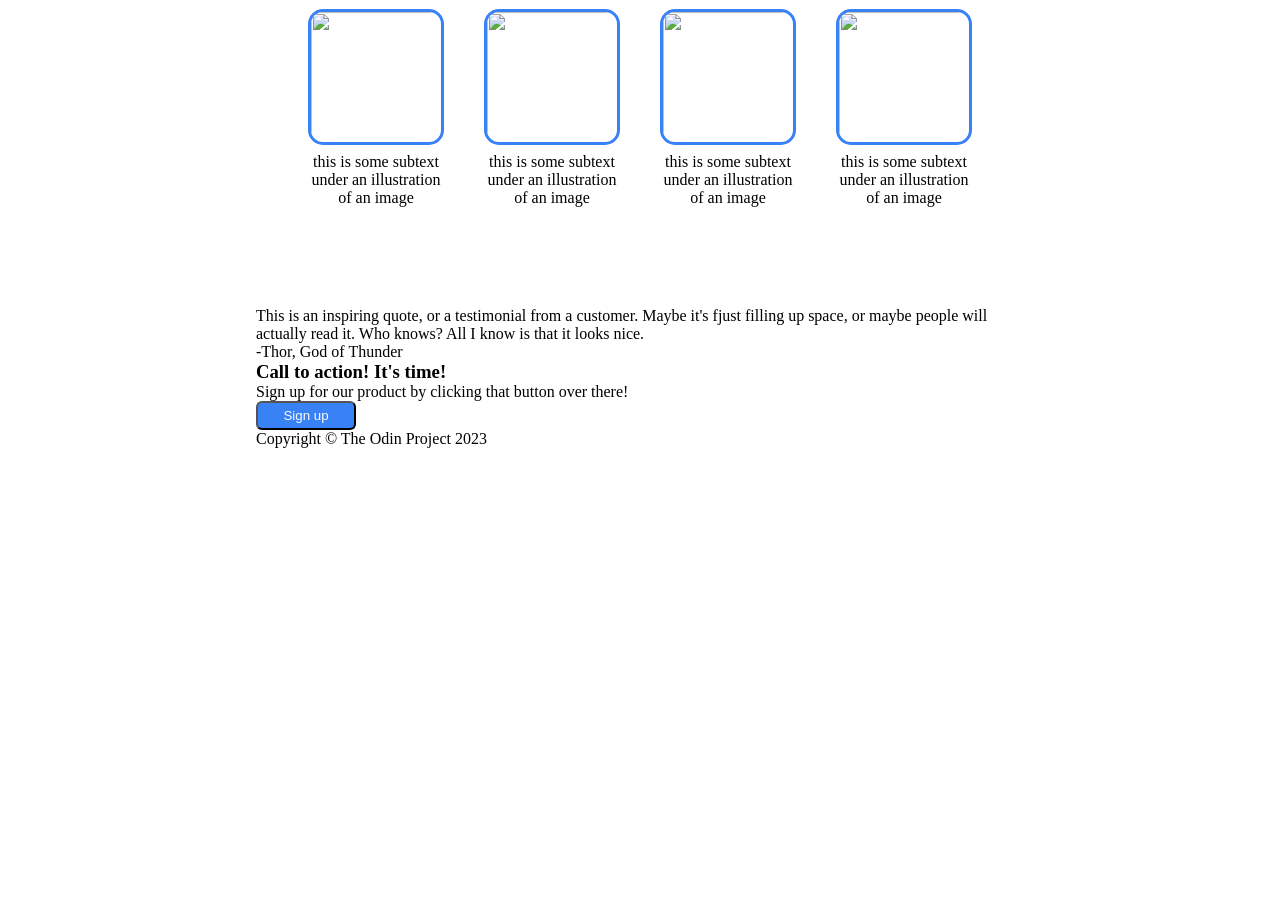
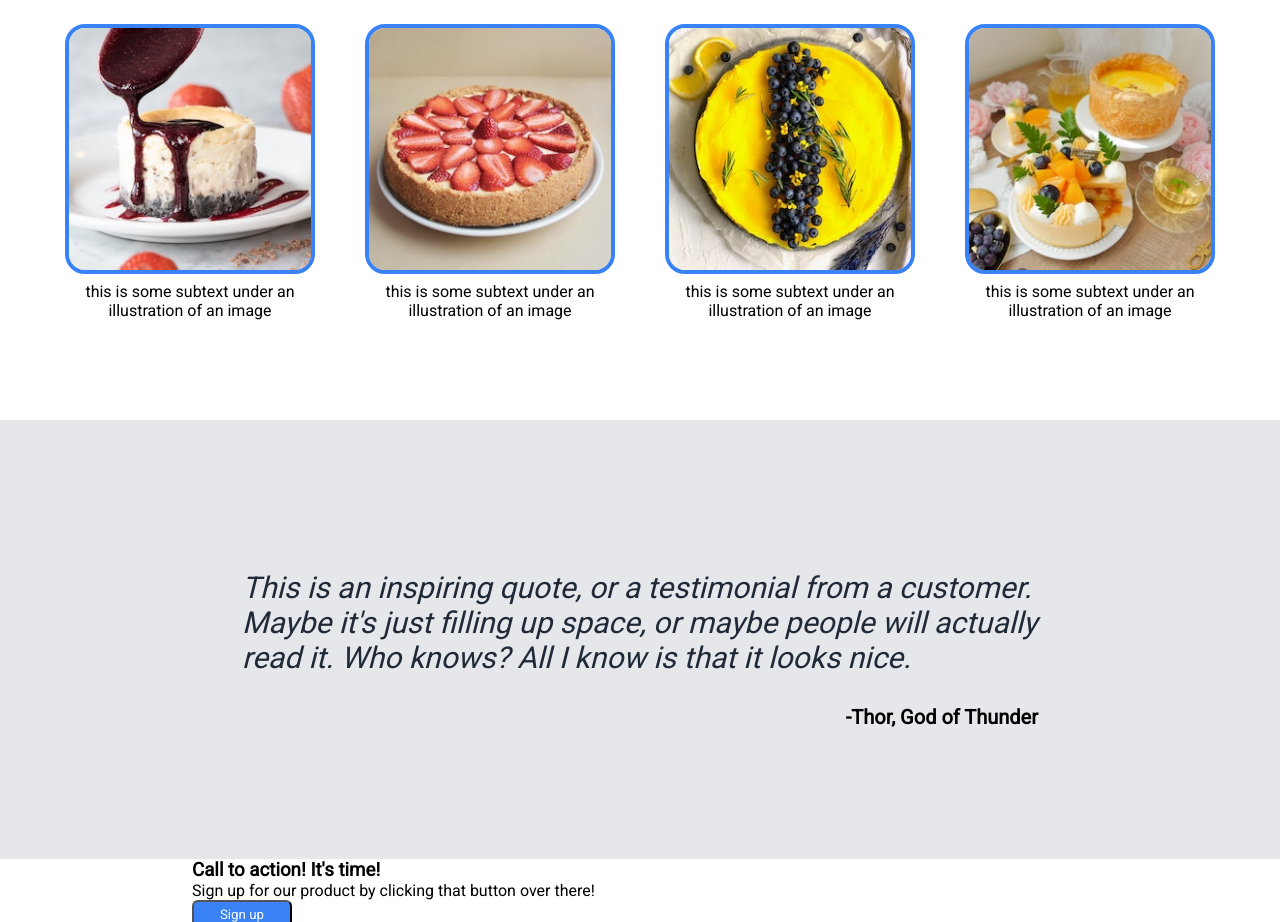
Before and after one commit to johngarden44/odin-landing-page, a plain HTML site: page index.html in a window 1280 px wide. Shown: the part 591-1513 px from the top of the page. Before the commit the page ends 1039 px from the top, so only its background shows below. Drawn offline with Linux system fonts and the light colour scheme.

Commit message:
add quoteblock css, fix figure positioning/sizing, add cake pictures

```diff
--- a/index.html
+++ b/index.html
@@ -6,6 +6,7 @@
     <meta name="viewport" content="width=device-width, initial-scale=1.0">
     <title>Landing Page</title>
     <link rel="stylesheet" href="styles.css">
+    <link rel="stylesheet" href="//fonts.googleapis.com/css?family=Roboto">
 </head>
 <body>
     <div class="header">
@@ -29,14 +30,14 @@
     <div class="product-info">
         <h2>Some random information.</h2>
             <ul class="product-image-container">
-                <li><figure><img src=#><figcaption>this is some subtext under an illustration of an image</figcaption></figure></li>
-                <li><figure><img src=#><figcaption>this is some subtext under an illustration of an image</figcaption></figure></li>
-                <li><figure><img src=#><figcaption>this is some subtext under an illustration of an image</figcaption></figure></li>
-                <li><figure><img src=#><figcaption>this is some subtext under an illustration of an image</figcaption></figure></li>
+                <li><figure><img src=cake-1.jpg><figcaption>this is some subtext under an illustration of an image</figcaption></figure></li>
+                <li><figure><img src=cake-2.jpg><figcaption>this is some subtext under an illustration of an image</figcaption></figure></li>
+                <li><figure><img src=cake-3.jpg><figcaption>this is some subtext under an illustration of an image</figcaption></figure></li>
+                <li><figure><img src=cake-4.jpg><figcaption>this is some subtext under an illustration of an image</figcaption></figure></li>
             </ul>
     </div>
     <div class="quote">
-        <blockquote>This is an inspiring quote, or a testimonial from a customer.  Maybe it's fjust filling up space, or maybe people will actually read it.  Who knows?  All I know is that it looks nice.</blockquote>
+        <blockquote>This is an inspiring quote, or a testimonial from a customer.  Maybe it's just filling up space, or maybe people will actually read it.  Who knows?  All I know is that it looks nice.</blockquote>
         <p>-Thor, God of Thunder</p>
     </div>
     <div class="cta-container">
--- a/styles.css
+++ b/styles.css
@@ -1,10 +1,11 @@
 * {
     padding:0;
     margin:0;
+    font-family: "Roboto", Helvetica, sans-serif
 }
 
 body > div {
-    padding: 0 20%;
+    padding: 0 15%;
 }
 
 /* START OF HEADER STYLES */
@@ -65,8 +66,6 @@ a {
     font-size:18px;
 }
 
-li {
-    list-style-type:none;
 }
 
 h1 {
@@ -91,11 +90,11 @@ h1 {
 
 .product-info img{
     border-color: #3882F6;
-    border-width: 3px;
+    border-width: 4px;
     border-style: solid;
-    border-radius: 15px;
-    width:136px;
-    height:136px;
+    border-radius: 20px;
+    width:250px;
+    height:250px;
     margin-bottom: 8px;
     box-sizing: border-box;
 }
@@ -103,16 +102,48 @@ h1 {
 .product-image-container {
     display:flex;
     justify-content:center;
-    gap:40px;
     margin-bottom: 100px;
+    gap:50px;
+}
+
+figure {
+    display:flex;
+    flex-direction:column;
+    align-items:center;
 }
 
 figcaption {
     text-align: center;
-    width:136px;
+    width:250px
 }
 
 /* END OF PRODUCT INFO STYLES*/
+
+/* START OF QUOTE SECTION STYLES */
+
+.quote {
+    background-color: #E5E7EB;
+    display:flex;
+    flex-direction:column;
+    padding-top: 150px;
+    padding-bottom:130px;
+}
+
+.quote blockquote {
+    font-style:italic;
+    font-size:30px;
+    color: #1F2937;
+    padding:0 50px 30px 50px;
+}
+
+.quote p {
+    align-self: flex-end;
+    padding-right:50px;
+    font-size:20px;
+    font-weight:700;
+}
+
+/* END OF QUOTE BLOCK STYLES */
 
 button {
     background-color: #3882F6;
@@ -122,3 +153,6 @@ button {
     padding:5px 20px;
     width:100px
 }
+
+li {
+    list-style-type:none;
```
Also changed, not shown: cake-1.jpg (added), cake-2.jpg (added), cake-3.jpg (added), cake-4.jpg (added).
